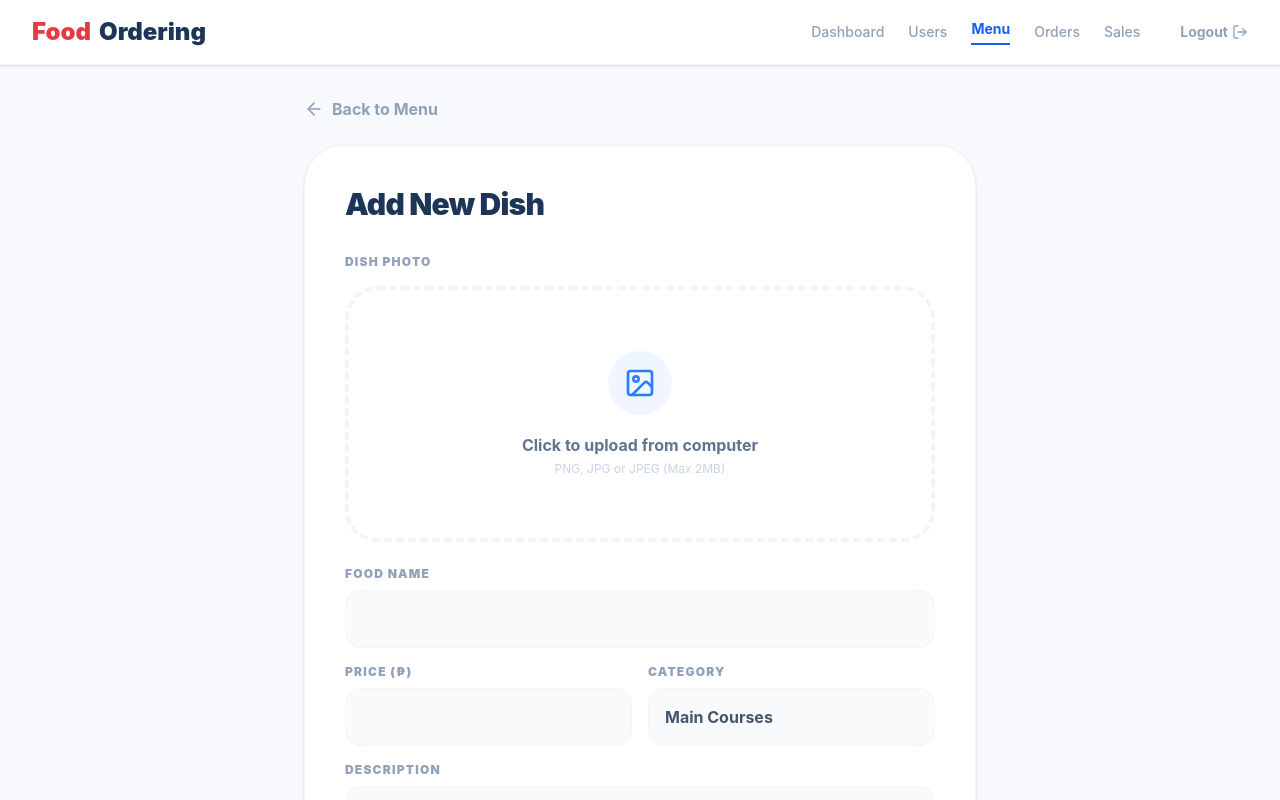
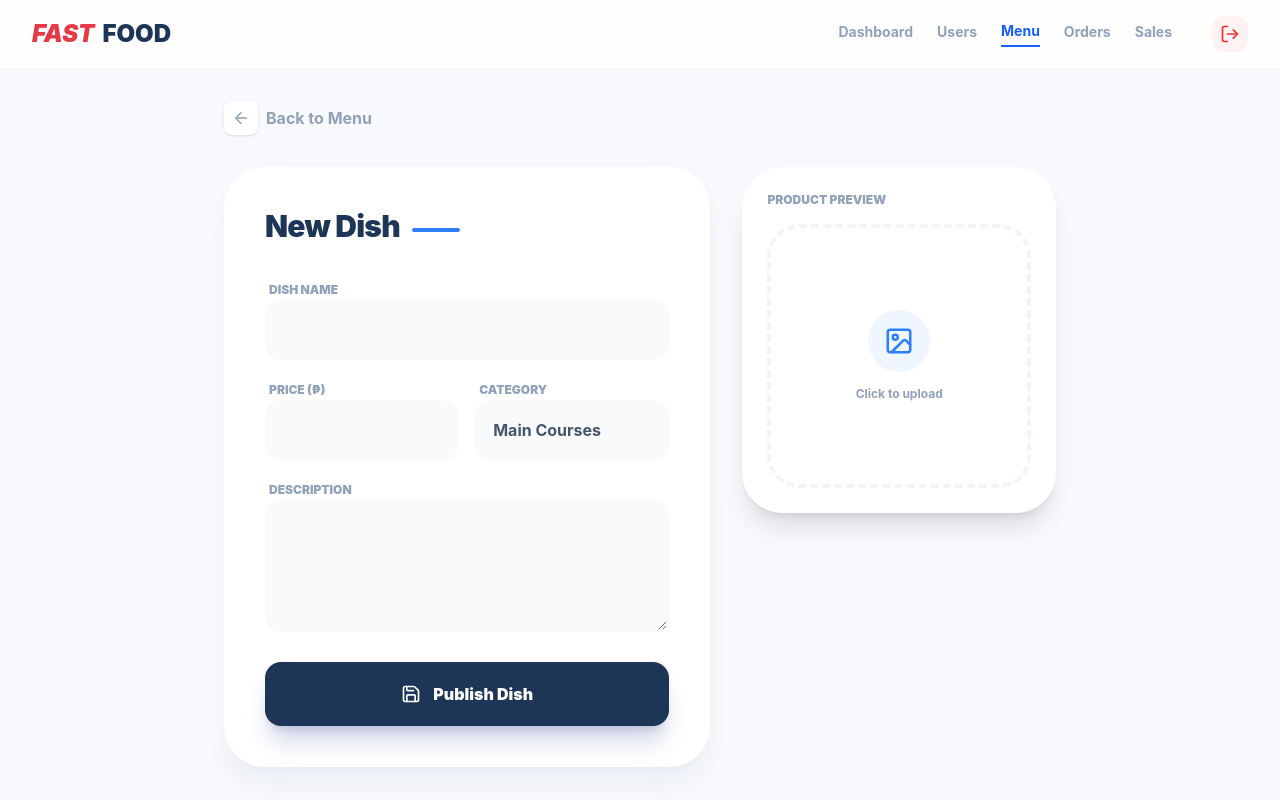
Before and after one commit to trishamaegapuz/food-ordering, a React (Vite) app in the folder client/: page /admin/menu/add in a window 1280 px wide. Shown: the top 800 px of the page. Built offline with nearby package versions, Linux system fonts and the light colour scheme; sample sign-in values are in the browser's storage.

Commit message:
added server

```diff
--- a/client/src/pages/AddEditProduct.jsx
+++ b/client/src/pages/AddEditProduct.jsx
@@ -3,7 +3,7 @@ import { useNavigate, useParams } from 'react-router-dom';
 import axios from 'axios';
 import {
   Save, ArrowLeft, Image as ImageIcon,
-  Upload, LogOut, CheckCircle, AlertCircle, X
+  Upload, LogOut, CheckCircle, AlertCircle, X, ChevronRight
 } from 'lucide-react';
 
 const AddEditProduct = () => {
@@ -20,13 +20,11 @@ const AddEditProduct = () => {
     image_url: ''
   });
 
-  // MODAL STATES
   const [showLogoutModal, setShowLogoutModal] = useState(false);
   const [showSuccessModal, setShowSuccessModal] = useState(false);
   const [errorMessage, setErrorMessage] = useState('');
   const [isSubmitting, setIsSubmitting] = useState(false);
 
-  // --- LOGOUT LOGIC ---
   const handleLogoutClick = () => setShowLogoutModal(true);
   const cancelLogout = () => setShowLogoutModal(false);
   const confirmLogout = () => {
@@ -70,9 +68,7 @@ const AddEditProduct = () => {
       }
       setErrorMessage('');
       const reader = new FileReader();
-      reader.onloadend = () => {
-        setFormData({ ...formData, image_url: reader.result });
-      };
+      reader.onloadend = () => setFormData({ ...formData, image_url: reader.result });
       reader.readAsDataURL(file);
     }
   };
@@ -85,16 +81,10 @@ const AddEditProduct = () => {
 
     try {
       const config = {
-        headers: {
-          'Authorization': `Bearer ${token}`,
-          'Content-Type': 'application/json'
-        }
+        headers: { 'Authorization': `Bearer ${token}`, 'Content-Type': 'application/json' }
       };
 
-      const submissionData = {
-        ...formData,
-        price: parseFloat(formData.price)
-      };
+      const submissionData = { ...formData, price: parseFloat(formData.price) };
 
       if (isEdit) {
         await axios.put(`https://food-ordering-wq61.onrender.com/api/products/${id}`, submissionData, config);
@@ -102,198 +92,163 @@ const AddEditProduct = () => {
         await axios.post('https://food-ordering-wq61.onrender.com/api/products', submissionData, config);
       }
 
-      // Ipakita ang Custom Success Modal imbes na alert()
-      setShowSuccessModal(true);
       setIsSubmitting(false);
+      setShowSuccessModal(true); // Dito lalabas ang custom design modal
     } catch (err) {
       setIsSubmitting(false);
-      setErrorMessage(err.response?.data?.error || "Error saving product. Please try again.");
+      setErrorMessage(err.response?.data?.error || "Something went wrong.");
     }
-  };
-
-  const handleSuccessClose = () => {
-    setShowSuccessModal(false);
-    navigate('/admin/menu');
   };
 
   return (
     <div className="min-h-screen flex flex-col bg-[#F8F9FC] font-sans text-slate-600">
 
       <div className="flex-grow">
-        {/* --- NAVIGATION BAR --- */}
-        <nav className="bg-white border-b border-slate-100 px-8 py-4 flex justify-between items-center sticky top-0 z-50 shadow-sm">
+        {/* --- NAVBAR --- */}
+        <nav className="bg-white/80 backdrop-blur-md border-b border-slate-100 px-8 py-4 flex justify-between items-center sticky top-0 z-50">
           <div className="flex items-center gap-2 cursor-pointer" onClick={() => navigate('/admin-dashboard')}>
-            <span className="text-[#e63946] text-2xl font-black">Food</span>
-            <span className="text-[#1d3557] text-2xl font-black">Ordering</span>
+            <span className="text-[#e63946] text-2xl font-black italic">FAST</span>
+            <span className="text-[#1d3557] text-2xl font-black">FOOD</span>
           </div>
-          <div className="flex items-center gap-6 text-sm font-medium">
-            <button onClick={() => navigate('/admin-dashboard')} className="text-slate-400 hover:text-blue-500 transition-colors">Dashboard</button>
-            <button onClick={() => navigate('/admin/users')} className="text-slate-400 hover:text-blue-500 transition-colors">Users</button>
-            <button onClick={() => navigate('/admin/menu')} className="text-blue-600 font-bold border-b-2 border-blue-600 pb-1">Menu</button>
-            <button onClick={() => navigate('/admin/orders')} className="text-slate-400 hover:text-blue-500 transition-colors">Orders</button>
-            <button onClick={() => navigate('/admin/sales')} className="text-slate-400 hover:text-blue-500 transition-colors">Sales</button>
-            <button
-              onClick={handleLogoutClick}
-              className="text-slate-400 hover:text-red-500 flex items-center gap-1 font-bold transition-colors ml-4"
-            >
-              Logout <LogOut size={16} />
+          <div className="flex items-center gap-6 text-sm font-bold">
+            {['Dashboard', 'Users', 'Menu', 'Orders', 'Sales'].map((item) => (
+              <button
+                key={item}
+                onClick={() => navigate(`/admin/${item.toLowerCase()}`)}
+                className={`${item === 'Menu' ? 'text-blue-600 border-b-2 border-blue-600' : 'text-slate-400'} hover:text-blue-500 transition-all pb-1`}
+              >
+                {item}
+              </button>
+            ))}
+            <button onClick={handleLogoutClick} className="ml-4 p-2 bg-red-50 text-red-500 rounded-xl hover:bg-red-100 transition-all">
+              <LogOut size={20} />
             </button>
           </div>
         </nav>
 
-        {/* --- MAIN CONTENT --- */}
-        <main className="p-8">
-          <div className="max-w-2xl mx-auto mb-10">
-            <button
-              onClick={() => navigate('/admin/menu')}
-              className="flex items-center gap-2 text-slate-400 hover:text-slate-600 mb-6 font-bold transition-colors group"
-            >
-              <ArrowLeft size={20} className="group-hover:-translate-x-1 transition-transform" /> Back to Menu
-            </button>
+        <main className="p-8 max-w-4xl mx-auto">
+          <button onClick={() => navigate('/admin/menu')} className="flex items-center gap-2 text-slate-400 hover:text-slate-600 mb-8 font-bold group transition-all">
+            <div className="p-2 bg-white rounded-lg shadow-sm group-hover:shadow-md transition-all">
+              <ArrowLeft size={18} />
+            </div>
+            Back to Menu
+          </button>
 
-            <div className="bg-white rounded-[2.5rem] p-10 shadow-sm border border-slate-100 relative overflow-hidden">
-              {/* Error Message Design */}
-              {errorMessage && (
-                <div className="mb-6 p-4 bg-red-50 border border-red-100 rounded-2xl flex items-center gap-3 text-red-600 text-sm font-bold">
-                  <AlertCircle size={20} /> {errorMessage}
-                </div>
-              )}
-
-              <h2 className="text-3xl font-black text-[#1d3557] mb-8 tracking-tight">
-                {isEdit ? 'Edit Dish' : 'Add New Dish'}
+          <div className="grid grid-cols-1 lg:grid-cols-5 gap-8">
+            {/* Form Side */}
+            <div className="lg:col-span-3 bg-white rounded-[2.5rem] p-10 shadow-xl shadow-slate-200/50 border border-white">
+              <h2 className="text-3xl font-black text-[#1d3557] mb-8 tracking-tight flex items-center gap-3">
+                {isEdit ? 'Update Dish' : 'New Dish'}
+                <div className="h-1 w-12 bg-blue-500 rounded-full mt-2"></div>
               </h2>
 
               <form onSubmit={handleSubmit} className="space-y-6">
-                <div className="flex flex-col items-center justify-center">
-                  <label className="block text-xs font-black uppercase tracking-widest text-slate-400 mb-4 w-full text-left">
-                    Dish Photo
-                  </label>
-                  <div
-                    onClick={() => fileInputRef.current.click()}
-                    className="w-full h-64 border-4 border-dashed border-slate-100 rounded-[2rem] flex flex-col items-center justify-center cursor-pointer hover:bg-slate-50 hover:border-blue-200 transition-all overflow-hidden relative group"
-                  >
-                    {formData.image_url ? (
-                      <>
-                        <img src={formData.image_url} alt="Preview" className="w-full h-full object-cover" />
-                        <div className="absolute inset-0 bg-black/40 flex items-center justify-center opacity-0 group-hover:opacity-100 transition-opacity">
-                          <p className="text-white font-bold flex items-center gap-2"><Upload size={20}/> Change Photo</p>
-                        </div>
-                      </>
-                    ) : (
-                      <div className="text-center p-6">
-                        <div className="bg-blue-50 text-blue-500 p-4 rounded-full inline-block mb-3">
-                          <ImageIcon size={32} />
-                        </div>
-                        <p className="text-slate-500 font-bold">Click to upload from computer</p>
-                        <p className="text-slate-300 text-xs mt-1">PNG, JPG or JPEG (Max 2MB)</p>
-                      </div>
-                    )}
-                  </div>
-                  <input type="file" ref={fileInputRef} onChange={handleFileChange} className="hidden" accept="image/*" />
-                </div>
-
                 <div className="space-y-4">
                   <div>
-                    <label className="block text-xs font-black uppercase tracking-widest text-slate-400 mb-2">Food Name</label>
-                    <input
-                      type="text" required
-                      className="w-full p-4 bg-slate-50 border border-slate-100 rounded-2xl outline-none focus:ring-2 focus:ring-blue-500 font-bold"
-                      value={formData.name}
-                      onChange={(e) => setFormData({...formData, name: e.target.value})}
+                    <label className="text-xs font-black uppercase text-slate-400 ml-1">Dish Name</label>
+                    <input type="text" required value={formData.name} onChange={(e) => setFormData({...formData, name: e.target.value})}
+                      className="w-full p-4 bg-slate-50 border-2 border-transparent focus:border-blue-500 focus:bg-white rounded-2xl outline-none transition-all font-bold text-slate-700"
                     />
                   </div>
                   <div className="grid grid-cols-2 gap-4">
                     <div>
-                      <label className="block text-xs font-black uppercase tracking-widest text-slate-400 mb-2">Price (₱)</label>
-                      <input
-                        type="number" required
-                        className="w-full p-4 bg-slate-50 border border-slate-100 rounded-2xl outline-none focus:ring-2 focus:ring-blue-500 font-bold"
-                        value={formData.price}
-                        onChange={(e) => setFormData({...formData, price: e.target.value})}
+                      <label className="text-xs font-black uppercase text-slate-400 ml-1">Price (₱)</label>
+                      <input type="number" required value={formData.price} onChange={(e) => setFormData({...formData, price: e.target.value})}
+                        className="w-full p-4 bg-slate-50 border-2 border-transparent focus:border-blue-500 focus:bg-white rounded-2xl outline-none transition-all font-bold"
                       />
                     </div>
                     <div>
-                      <label className="block text-xs font-black uppercase tracking-widest text-slate-400 mb-2">Category</label>
-                      <select
-                        className="w-full p-4 bg-slate-50 border border-slate-100 rounded-2xl outline-none focus:ring-2 focus:ring-blue-500 font-bold appearance-none cursor-pointer"
-                        value={formData.category}
-                        onChange={(e) => setFormData({...formData, category: e.target.value})}
+                      <label className="text-xs font-black uppercase text-slate-400 ml-1">Category</label>
+                      <select value={formData.category} onChange={(e) => setFormData({...formData, category: e.target.value})}
+                        className="w-full p-4 bg-slate-50 border-2 border-transparent focus:border-blue-500 focus:bg-white rounded-2xl outline-none transition-all font-bold appearance-none"
                       >
-                        <option>Appetizers</option>
-                        <option>Main Courses</option>
-                        <option>Desserts</option>
-                        <option>Beverages</option>
+                        {['Appetizers', 'Main Courses', 'Desserts', 'Beverages'].map(cat => <option key={cat}>{cat}</option>)}
                       </select>
                     </div>
                   </div>
                   <div>
-                    <label className="block text-xs font-black uppercase tracking-widest text-slate-400 mb-2">Description</label>
-                    <textarea
-                      rows="3"
-                      className="w-full p-4 bg-slate-50 border border-slate-100 rounded-2xl outline-none focus:ring-2 focus:ring-blue-500 font-medium"
-                      value={formData.description}
-                      onChange={(e) => setFormData({...formData, description: e.target.value})}
-                      placeholder="Tell something about this dish..."
+                    <label className="text-xs font-black uppercase text-slate-400 ml-1">Description</label>
+                    <textarea rows="4" value={formData.description} onChange={(e) => setFormData({...formData, description: e.target.value})}
+                      className="w-full p-4 bg-slate-50 border-2 border-transparent focus:border-blue-500 focus:bg-white rounded-2xl outline-none transition-all font-medium"
                     ></textarea>
                   </div>
                 </div>
 
-                <button
-                  type="submit"
-                  disabled={isSubmitting}
-                  className={`w-full py-4 bg-[#1d3557] text-white rounded-2xl font-black flex items-center justify-center gap-2 shadow-lg transition-all ${isSubmitting ? 'opacity-50 cursor-not-allowed' : 'hover:bg-[#2a4a75] hover:scale-[1.01] active:scale-95'}`}
+                <button type="submit" disabled={isSubmitting}
+                  className="w-full py-5 bg-[#1d3557] text-white rounded-2xl font-black flex items-center justify-center gap-3 shadow-xl shadow-blue-900/20 hover:bg-[#2a4a75] hover:-translate-y-1 active:scale-95 transition-all disabled:opacity-50"
                 >
-                  {isSubmitting ? (
-                    <div className="w-6 h-6 border-3 border-white/30 border-t-white rounded-full animate-spin"></div>
-                  ) : (
-                    <><Save size={20} /> {isEdit ? 'Update Dish' : 'Add Dish'}</>
-                  )}
+                  {isSubmitting ? <div className="w-6 h-6 border-3 border-white/30 border-t-white rounded-full animate-spin"></div> : <><Save size={20} /> {isEdit ? 'Save Changes' : 'Publish Dish'}</>}
                 </button>
               </form>
+            </div>
+
+            {/* Photo Side */}
+            <div className="lg:col-span-2 space-y-6">
+              <div className="bg-white rounded-[2.5rem] p-6 shadow-xl border border-white">
+                <label className="text-xs font-black uppercase text-slate-400 mb-4 block">Product Preview</label>
+                <div onClick={() => fileInputRef.current.click()}
+                  className="aspect-square rounded-[2rem] border-4 border-dashed border-slate-100 flex flex-col items-center justify-center cursor-pointer hover:bg-slate-50 hover:border-blue-200 transition-all overflow-hidden relative group"
+                >
+                  {formData.image_url ? (
+                    <img src={formData.image_url} alt="Preview" className="w-full h-full object-cover transition-transform duration-500 group-hover:scale-110" />
+                  ) : (
+                    <div className="text-center">
+                      <div className="bg-blue-50 text-blue-500 p-4 rounded-full inline-block mb-2"><ImageIcon size={30} /></div>
+                      <p className="text-xs font-bold text-slate-400">Click to upload</p>
+                    </div>
+                  )}
+                </div>
+                <input type="file" ref={fileInputRef} onChange={handleFileChange} className="hidden" accept="image/*" />
+              </div>
             </div>
           </div>
         </main>
       </div>
 
-      {/* --- FOOTER --- */}
-      <footer className="bg-[#1d3557] text-white py-6 text-center w-full">
-        <p className="text-[10px] font-black uppercase tracking-[0.2em] opacity-80">© 2026 Food Ordering. All rights reserved.</p>
-      </footer>
+      {/* --- SUCCESS MODAL (ITO YUNG DESIGN NA HINDI ALERT) --- */}
+      {showSuccessModal && (
+        <div className="fixed inset-0 z-[100] flex items-center justify-center p-6">
+          {/* Backdrop blur effect */}
+          <div className="absolute inset-0 bg-[#1d3557]/40 backdrop-blur-md animate-in fade-in duration-300"></div>
 
-      {/* --- LOGOUT MODAL --- */}
-      {showLogoutModal && (
-        <div className="fixed inset-0 bg-slate-900/60 backdrop-blur-sm z-[100] flex items-center justify-center p-4">
-          <div className="bg-white rounded-[2.5rem] w-full max-w-sm p-10 text-center shadow-2xl animate-in zoom-in-95 duration-200">
-            <div className="p-5 bg-red-50 rounded-3xl inline-block mb-6">
-              <LogOut size={48} className="text-red-500" />
+          {/* Modal Card */}
+          <div className="relative bg-white rounded-[3rem] w-full max-w-sm p-10 text-center shadow-[0_32px_64px_-15px_rgba(0,0,0,0.3)] animate-in zoom-in-90 slide-in-from-bottom-10 duration-500">
+            <div className="relative mx-auto w-24 h-24 mb-6">
+               <div className="absolute inset-0 bg-green-100 rounded-full animate-ping opacity-25"></div>
+               <div className="relative bg-green-500 text-white p-6 rounded-full inline-block shadow-lg shadow-green-200">
+                  <CheckCircle size={40} strokeWidth={3} />
+               </div>
             </div>
-            <h3 className="text-2xl font-black text-slate-800 mb-2 tracking-tight">Confirm Logout?</h3>
-            <p className="text-slate-400 font-medium mb-8">Are you sure you want to end your current session?</p>
-            <div className="flex gap-4">
-              <button onClick={cancelLogout} className="flex-1 py-4 font-black text-slate-400 uppercase tracking-widest text-[10px]">Back</button>
-              <button onClick={confirmLogout} className="flex-1 py-4 bg-red-500 text-white rounded-2xl font-black uppercase tracking-widest text-[10px] shadow-lg shadow-red-200">Logout</button>
-            </div>
+
+            <h3 className="text-3xl font-black text-slate-800 mb-3 tracking-tight">Amazing!</h3>
+            <p className="text-slate-500 font-bold mb-10 leading-relaxed">
+              {isEdit ? 'Your dish has been updated smoothly.' : 'A new delicious dish is now live on your menu!'}
+            </p>
+
+            <button
+              onClick={() => navigate('/admin/menu')}
+              className="group w-full py-5 bg-[#1d3557] text-white rounded-[1.5rem] font-black uppercase tracking-widest text-xs flex items-center justify-center gap-2 shadow-xl shadow-blue-900/20 hover:bg-blue-600 transition-all"
+            >
+              Back to Menu <ChevronRight size={18} className="group-hover:translate-x-1 transition-transform" />
+            </button>
           </div>
         </div>
       )}
 
-      {/* --- SUCCESS MODAL (REPLACEMENT FOR ALERT) --- */}
-      {showSuccessModal && (
-        <div className="fixed inset-0 bg-slate-900/60 backdrop-blur-sm z-[100] flex items-center justify-center p-4">
-          <div className="bg-white rounded-[2.5rem] w-full max-w-sm p-10 text-center shadow-2xl animate-in zoom-in-95 duration-200">
-            <div className="p-5 bg-green-50 rounded-3xl inline-block mb-6">
-              <CheckCircle size={48} className="text-green-500" />
+      {/* --- LOGOUT MODAL --- */}
+      {showLogoutModal && (
+        <div className="fixed inset-0 z-[100] flex items-center justify-center p-6">
+          <div className="absolute inset-0 bg-slate-900/60 backdrop-blur-sm animate-in fade-in duration-300"></div>
+          <div className="relative bg-white rounded-[2.5rem] w-full max-w-sm p-10 text-center shadow-2xl animate-in zoom-in-95 duration-200">
+            <div className="p-5 bg-red-50 rounded-3xl inline-block mb-6 text-red-500">
+              <LogOut size={48} />
             </div>
-            <h3 className="text-2xl font-black text-slate-800 mb-2 tracking-tight">Success!</h3>
-            <p className="text-slate-400 font-medium mb-8">
-              {isEdit ? 'The dish has been updated successfully.' : 'New dish has been added to the menu.'}
-            </p>
-            <button
-              onClick={handleSuccessClose}
-              className="w-full py-4 bg-green-500 text-white rounded-2xl font-black uppercase tracking-widest text-[10px] shadow-lg shadow-green-200"
-            >
-              Continue
-            </button>
+            <h3 className="text-2xl font-black text-slate-800 mb-2">Logout?</h3>
+            <p className="text-slate-400 font-medium mb-8">Ready to leave the kitchen?</p>
+            <div className="flex gap-4">
+              <button onClick={cancelLogout} className="flex-1 py-4 font-black text-slate-400 uppercase text-[10px]">Wait, no</button>
+              <button onClick={confirmLogout} className="flex-1 py-4 bg-red-500 text-white rounded-2xl font-black uppercase text-[10px] shadow-lg shadow-red-200 hover:bg-red-600 transition-all">Yes, Logout</button>
+            </div>
           </div>
         </div>
       )}
```
Also changed, not shown: 2 other files (tests, documents, lock files or other folders).
